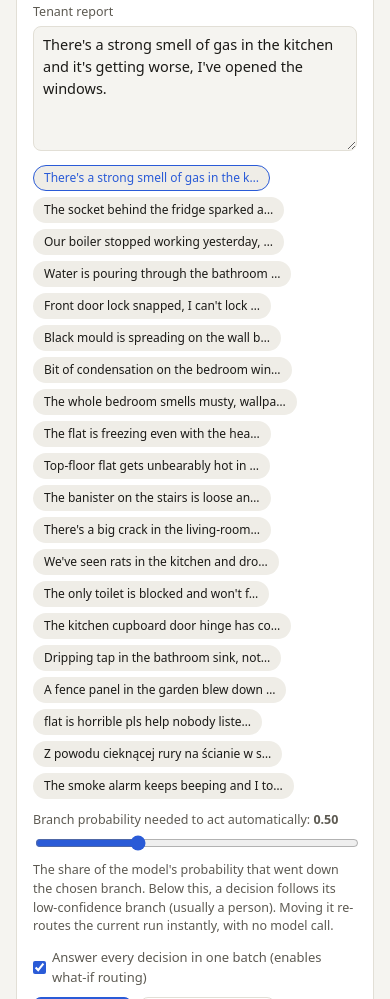
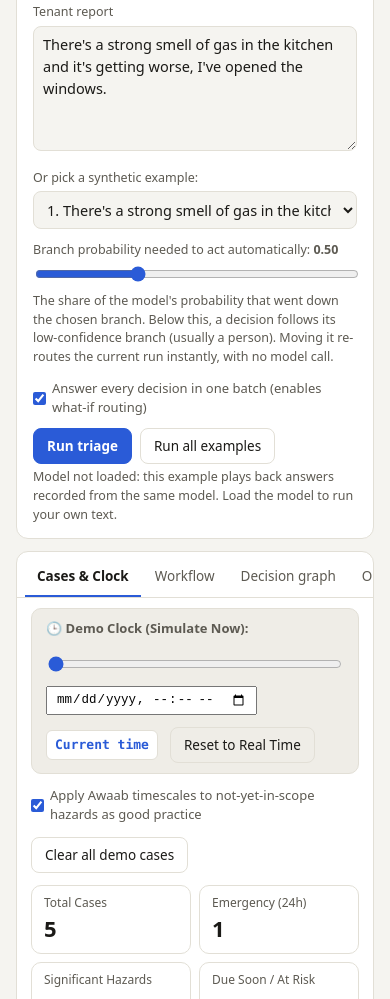
Before and after one commit to PedroLiu1999/layaForRepairsTriage, a website with bundled scripts: page web/index.html in a window 390 px wide. Shown: the part 779-1778 px from the top of the page. Built offline with nearby package versions, Linux system fonts and the light colour scheme.

Commit message:
feat: compact synthetic examples into select dropdown

```diff
--- a/web/index.html
+++ b/web/index.html
@@ -68,7 +68,13 @@
         <label for="message">Tenant report</label>
         <textarea id="message" rows="5" spellcheck="false" placeholder="Type a repair report or pick an example below..."></textarea>
       </div>
-      <div class="examples" id="examples" aria-label="Examples"></div>
+      <div class="field">
+        <label for="exampleSelect">Or pick a synthetic example:</label>
+        <select id="exampleSelect" aria-label="Synthetic repair examples">
+          <option value="">— Choose a synthetic example —</option>
+        </select>
+        <div class="examples" id="examples" hidden></div>
+      </div>
       <div class="field">
         <label for="thresh">Branch probability needed to act automatically: <b id="threshVal">0.50</b></label>
         <input type="range" id="thresh" min="0.3" max="0.95" step="0.01" value="0.5">
--- a/web/main.js
+++ b/web/main.js
@@ -1189,6 +1189,21 @@ function selectWorkflow(id) {
   fillWorkflowSelect();
   $("wfDesc").textContent = `${w.domain ? w.domain + " · " : ""}${w.description || ""}`;
   $("subjectField").hidden = !w.input?.subject;
+
+  // Populate example dropdown
+  const exSel = $("exampleSelect");
+  if (exSel) {
+    exSel.innerHTML = '<option value="">— Choose a synthetic example —</option>';
+    (w.examples || []).forEach((ex, i) => {
+      const opt = document.createElement("option");
+      opt.value = String(i);
+      const title = ex.subject || ex.text.slice(0, 48) + (ex.text.length > 48 ? "…" : "");
+      opt.textContent = `${i + 1}. ${title}`;
+      exSel.appendChild(opt);
+    });
+  }
+
+  if ($("examples")) {
     $("examples").innerHTML = "";
     (w.examples || []).forEach((ex, i) => {
       const b = document.createElement("button"); b.type = "button";
@@ -1196,13 +1211,16 @@ function selectWorkflow(id) {
       b.title = ex.text; b.addEventListener("click", () => fillExample(i));
       $("examples").appendChild(b);
     });
+  }
+
   S.last = [...runsOf(w.id)].pop() || null; S.shown = null;
   if (S.last) showResult(S.last); else $("resultCard").hidden = true;
   if (S.last) {
     // show the input of the run that is on screen
     $("message").value = S.last.input.text; $("subject").value = S.last.input.subject || "";
     S.selectedExample = w.examples.findIndex((ex) => ex.text === S.last.input.text);
-    [...$("examples").children].forEach((b, j) => b.classList.toggle("active", j === S.selectedExample));
+    if ($("exampleSelect")) $("exampleSelect").value = S.selectedExample >= 0 ? String(S.selectedExample) : "";
+    if ($("examples")) [...$("examples").children].forEach((b, j) => b.classList.toggle("active", j === S.selectedExample));
     updateRunHint();
   } else if (!$("message").value || S.selectedExample != null) fillExample(0);
   S.dirty = { tree: true, ontology: true, analytics: true };
@@ -1217,7 +1235,8 @@ function fillExample(i) {
   if (!ex) return;
   $("message").value = ex.text; $("subject").value = ex.subject || "";
   S.selectedExample = i;
-  [...$("examples").children].forEach((b, j) => b.classList.toggle("active", j === i));
+  if ($("exampleSelect")) $("exampleSelect").value = String(i);
+  if ($("examples")) [...$("examples").children].forEach((b, j) => b.classList.toggle("active", j === i));
   updateRunHint();
 }
 
@@ -1238,7 +1257,16 @@ function wire() {
   $("workflow").addEventListener("change", (e) => selectWorkflow(e.target.value));
   $("runBtn").addEventListener("click", runOne);
   $("runAllBtn").addEventListener("click", runAll);
-  $("message").addEventListener("input", () => { S.selectedExample = null; [...$("examples").children].forEach((b) => b.classList.remove("active")); updateRunHint(); });
+  $("exampleSelect")?.addEventListener("change", (e) => {
+    const val = e.target.value;
+    if (val !== "") fillExample(+val);
+  });
+  $("message").addEventListener("input", () => {
+    S.selectedExample = null;
+    if ($("exampleSelect")) $("exampleSelect").value = "";
+    if ($("examples")) [...$("examples").children].forEach((b) => b.classList.remove("active"));
+    updateRunHint();
+  });
   $("subject").addEventListener("input", updateRunHint);
   document.addEventListener("keydown", (e) => { if ((e.ctrlKey || e.metaKey) && e.key === "Enter" && document.activeElement !== $("editor")) runOne(); });
 
```
Lines whose indentation alone changed are shown as unchanged.
